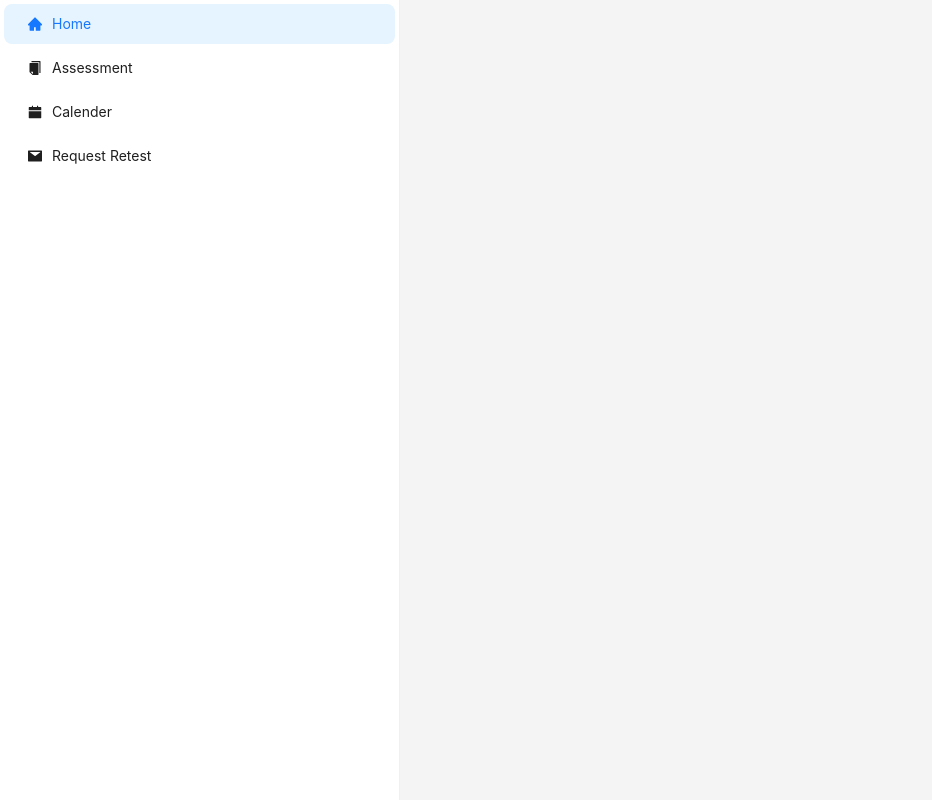
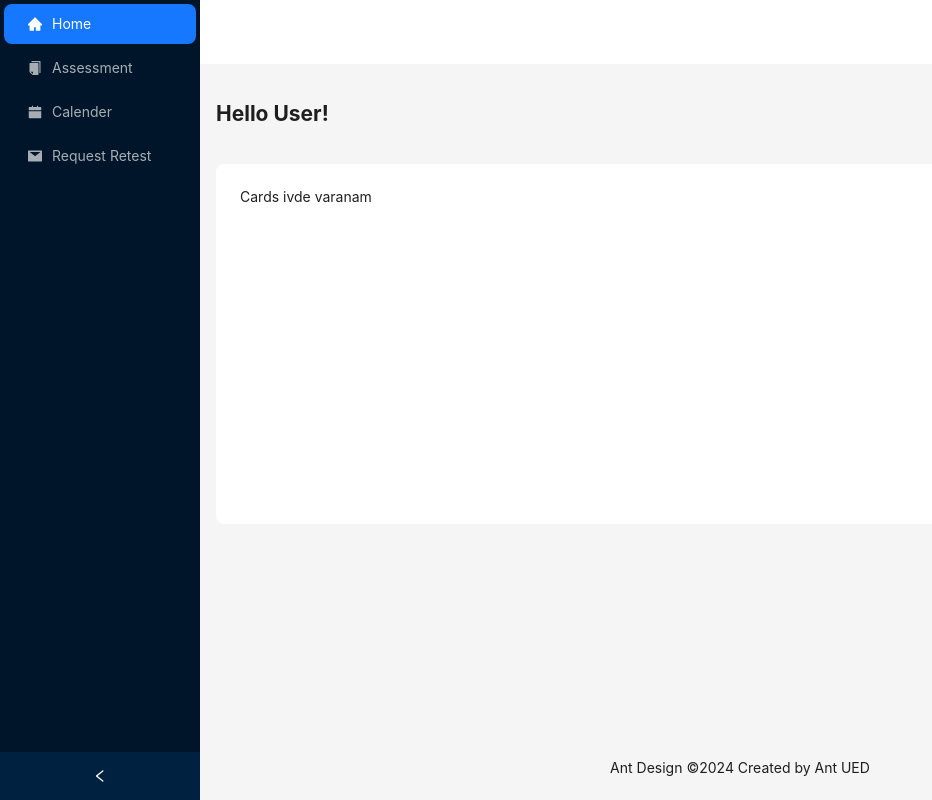
Before and after one commit to donabinu921/Online-Examination-Portal, a React (Create React App) app: page / in a window 1280 px wide. Shown: the whole page, without its empty margins (0-932 px from the left). Built offline with nearby package versions, Linux system fonts and the light colour scheme.

Commit message:
Dashboard Layout added, menubar removed

```diff
--- a/src/App.js
+++ b/src/App.js
@@ -1,13 +1,12 @@
 import LoginSignup from './Components/LoginSignup/LoginSignup';
-// import Dashboard from './Components/Dashboard/Dashboard';
-import Menubar from './Components/Dashboard/Menubar';
+import Page from './Components/Page/Page';
 import './App.css';
 
 function App() {
   return (
     <div className="main">
       {/* <LoginSignup /> */}
-      <Menubar />
+      <Page />
     </div>
   );
 }
--- a/src/Components/Dashboard/Menubar.css
+++ /dev/null
@@ -1,10 +0,0 @@
-.menu{
-    height: 100%;
-    width: 25rem;
-    /* font-size: larger;
-    padding-top: 25px; */
-    }
-
-.dash{
-    height: 100%;
-}
--- a/src/Components/Dashboard/Menubar.jsx
+++ /dev/null
@@ -1,40 +0,0 @@
-import React from 'react';
-import './Menubar.css';
-
-import {
-  HomeFilled,
-  CalendarFilled,
-  CopyFilled,
-  MailFilled,
-} from '@ant-design/icons';
-import { Menu } from 'antd';
-
-function getItem(label, key, icon) {
-  return {
-    key,
-    icon,
-    label
-  };
-}
-const items = [
-  getItem('Home', '1', <HomeFilled />),
-  getItem('Assessment', '2', <CopyFilled />),
-  getItem('Calender', '3', <CalendarFilled />),
-  getItem('Request Retest', '4', <MailFilled />),
-];
-
-const Menubar = () => {
-  return (
-    <div className="dash"    >
-      <Menu
-        defaultSelectedKeys={['1']}
-        mode="inline"
-        theme="light"
-        className="menu"
-        items={items}
-      />
-    </div>
-  );
-};
-
-export default Menubar;
--- /dev/null
+++ b/src/Components/Page/Page.jsx
@@ -0,0 +1,81 @@
+import React, { useState } from 'react';
+import {
+  HomeFilled,
+  CalendarFilled,
+  CopyFilled,
+  MailFilled,
+} from '@ant-design/icons';
+import { Breadcrumb, Layout, Menu, theme } from 'antd';
+const { Header, Content, Footer, Sider } = Layout;
+function getItem(label, key, icon) {
+  return {
+    key,
+    icon,
+    label,
+  };
+}
+const items = [
+  getItem('Home', '1', <HomeFilled />),
+  getItem('Assessment', '2', <CopyFilled />),
+  getItem('Calender', '3', <CalendarFilled />),
+  getItem('Request Retest', '4', <MailFilled />),
+];
+
+const Page = () => {
+  const [collapsed, setCollapsed] = useState(false);
+  const {
+    token: { colorBgContainer, borderRadiusLG },
+  } = theme.useToken();
+  return (
+    <Layout
+      style={{
+        minHeight: '100vh',
+      }}
+    >
+      <Sider collapsible collapsed={collapsed} onCollapse={(value) => setCollapsed(value)}>
+        <div className="demo-logo-vertical" />
+        <Menu theme="dark" defaultSelectedKeys={['1']} mode="inline" items={items} />
+      </Sider>
+      <Layout>
+        <Header
+          style={{
+            padding: 0,
+            background: colorBgContainer,
+          }}
+        />
+        <Content
+          style={{
+            margin: '0 16px',
+          }}
+        >
+          <Breadcrumb
+            style={{
+              margin: '16px 0',
+            }}
+          >
+            {/* <Breadcrumb.Item>Home</Breadcrumb.Item> */}
+            <Breadcrumb.Item><h1>Hello User!</h1></Breadcrumb.Item>
+          </Breadcrumb>
+          <div
+            style={{
+              padding: 24,
+              minHeight: 360,
+              background: colorBgContainer,
+              borderRadius: borderRadiusLG,
+            }}
+          >
+            Cards ivde varanam
+          </div>
+        </Content>
+        <Footer
+          style={{
+            textAlign: 'center',
+          }}
+        >
+          Ant Design ©{new Date().getFullYear()} Created by Ant UED
+        </Footer>
+      </Layout>
+    </Layout>
+  );
+};
+export default Page;
```
Also changed, not shown: src/Components/Dashboard/Dashboard.jsx (deleted, +0 -12 lines), src/Components/Dashboard/Cards.jsx (deleted).
